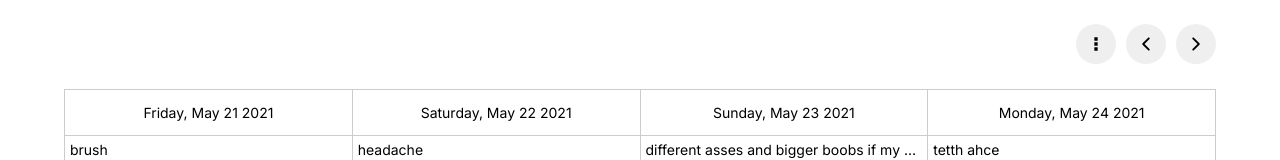
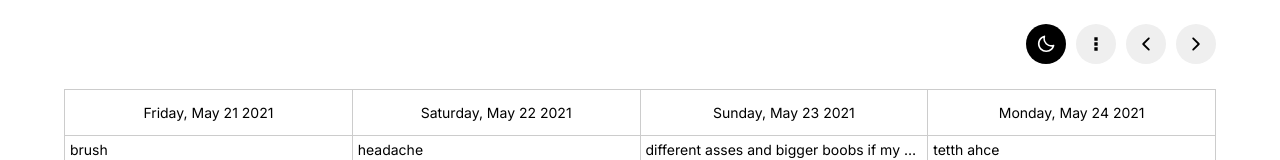
Before and after one commit to therealrinku/robonote, a Next.js app: page /app in a window 1280 px wide. Shown: the top 160 px of the page. Built offline with nearby package versions, Linux system fonts and the light colour scheme.

Commit message:
dark mode button added

```diff
--- a/components/HomeNav.js
+++ b/components/HomeNav.js
@@ -1,10 +1,13 @@
 import homeNavStyles from "../styles/HomeNav.module.css";
 import { IoIosArrowBack, IoIosArrowForward } from "react-icons/io";
-import { BiDotsVertical } from "react-icons/bi";
+import { BiDotsVertical, BiMoon } from "react-icons/bi";
 
 const HomeNav = ({ setDatePlus }) => {
   return (
     <div className={homeNavStyles.homeNav}>
+      <button>
+        <BiMoon />
+      </button>
       <button>
         <BiDotsVertical />
       </button>
--- a/styles/HomeNav.module.css
+++ b/styles/HomeNav.module.css
@@ -22,6 +22,12 @@
   margin-left: 10px;
 }
 
+.homeNav button:hover {
+  background: rgb(231, 230, 230);
+}
+
 .homeNav button:first-child {
   margin: 0;
+  background: black;
+  color: white;
 }
```
